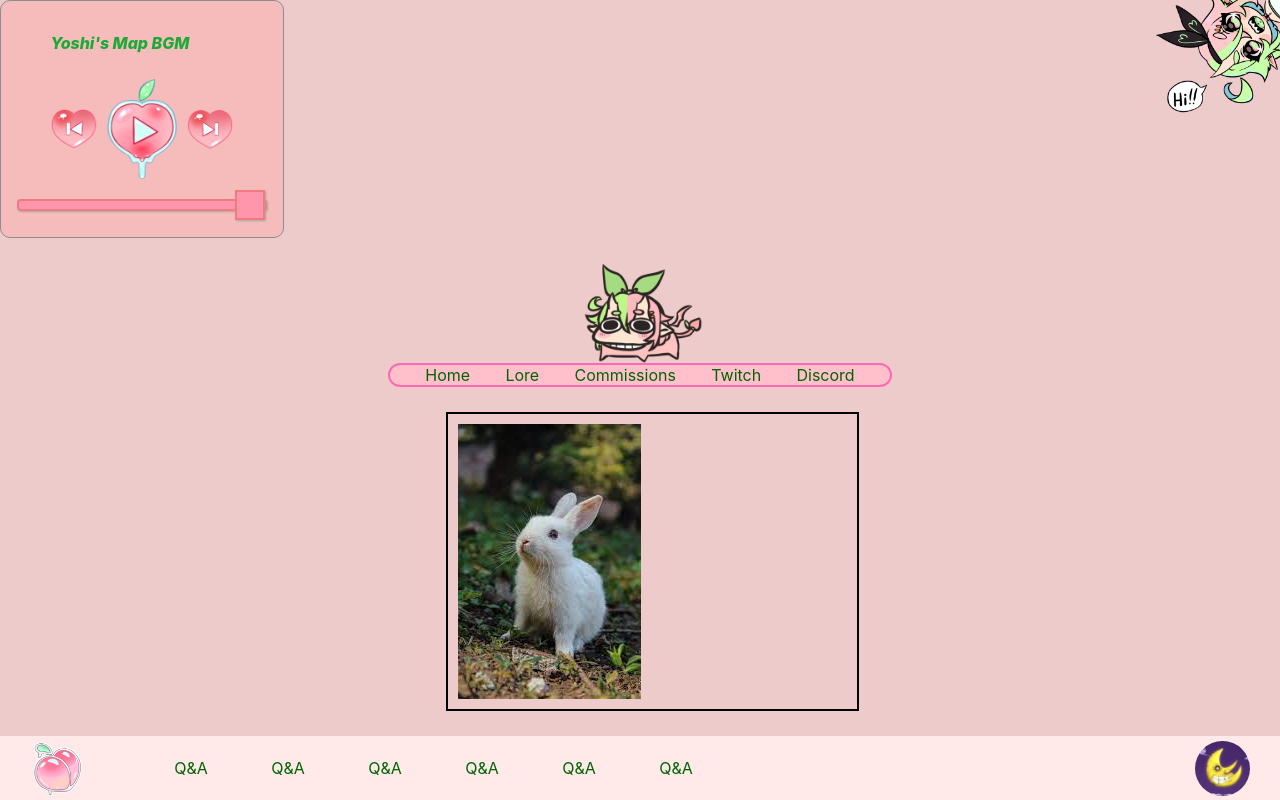
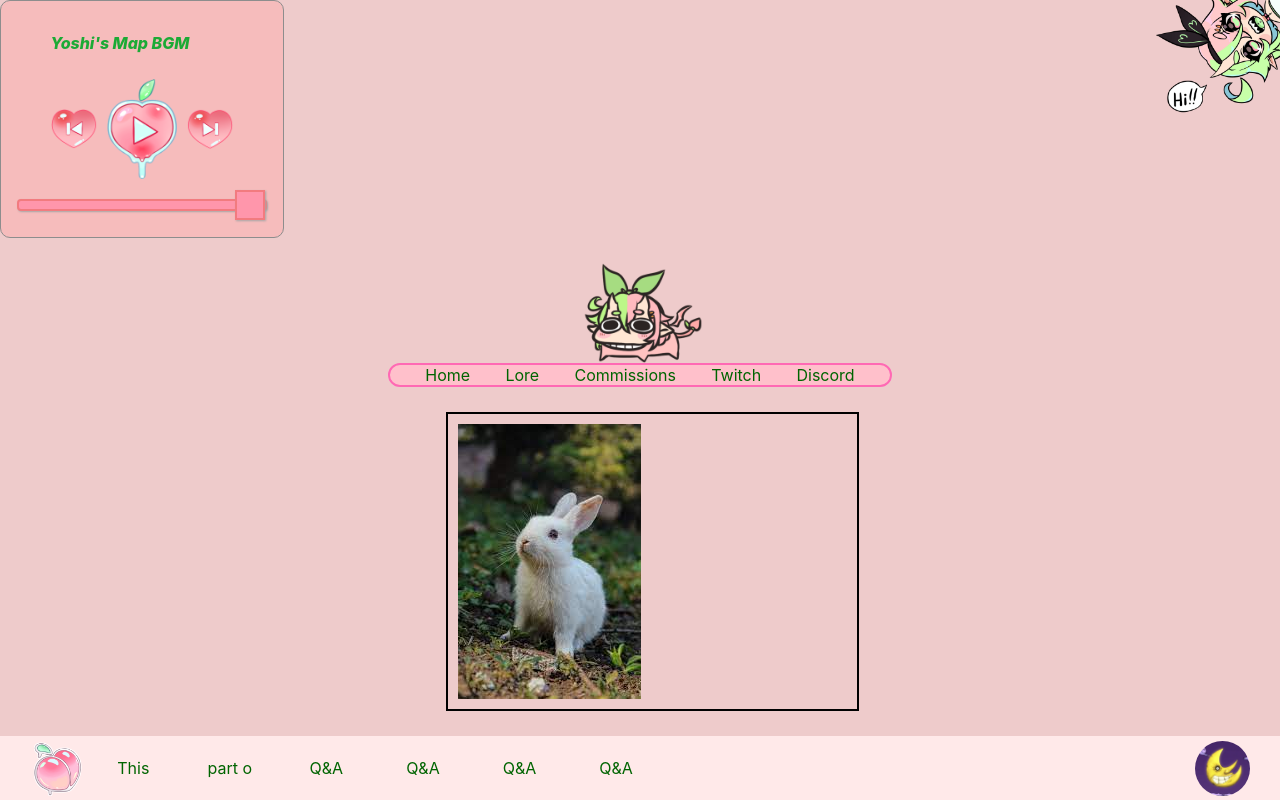
Before and after one commit to jmorales8/Bunnys-space, a React (Create React App) app in the folder ui/: page /home in a window 1280 px wide. Shown: the top 800 px of the page. Built offline with nearby package versions, Linux system fonts and the light colour scheme; no server answers.

Commit message:
add night mode to footer to finalize

```diff
--- a/ui/src/Footer/Footer.tsx
+++ b/ui/src/Footer/Footer.tsx
@@ -1,21 +1,30 @@
 import { Link } from "react-router-dom";
 import { NightModeButton } from "../components/NightModeButton/NightModeButton";
+import { useContext } from "react";
+import { ThemeContext } from "../context/ThemeContext";
+
 interface FooterButtons {
   label: string;
   path: string;
 }
 
 const footerButtons: FooterButtons[] = [
-  { label: "Q&A", path: "/Q-and-A" },
-  { label: "Q&A", path: "/Q-and-A" },
+  { label: "This", path: "/Q-and-A" },
+  { label: "part o", path: "/Q-and-A" },
   { label: "Q&A", path: "/Q-and-A" },
   { label: "Q&A", path: "/Q-and-A" },
   { label: "Q&A", path: "/Q-and-A" },
   { label: "Q&A", path: "/Q-and-A" },
 ];
 export function Footer() {
+ const themeContext = useContext(ThemeContext);
+  if (!themeContext) {
+    throw new Error("DarkMode must be used within a ThemeProvider");
+  }
+  const { isDarkMode } = themeContext;
+
   return (
-    <footer className="footer">
+    <footer className={isDarkMode ? "footer__night" : "footer"}>
       <Link className="footer__img" to="/home">
         <img src="/images/peachy.png" width="55" height="55" alt="peach"/>
       </Link>
@@ -23,7 +32,7 @@ export function Footer() {
         <div className="footer__group__buttons">
           {footerButtons.map((button) => {
             return (
-              <Link className="footer__button" to={button.path} key={button.label}>
+              <Link className={isDarkMode ? "footer__button__night" : "footer__button"} to={button.path} key={button.label}>
                 {button.label}
               </Link>
             )
--- a/ui/src/Footer/footer.scss
+++ b/ui/src/Footer/footer.scss
@@ -7,10 +7,13 @@
   position: fixed;
   bottom: 0;
   width: -webkit-fill-available;
-
   &__img {
     width: 55px;
     height: 55px;
+  }
+  &__night {
+    @extend .footer;
+    background-color: #7371ab !important;
   }
   &__group {
     display: flex;
@@ -18,22 +21,23 @@
     width: inherit;
     justify-content: space-between;
     &__buttons {
-      padding-left: 65px;
+      padding-left: 20px;
       display: grid;
       height: max-content;
       grid-template-columns: repeat(6, 1fr);
       grid-template-rows: 1fr;
-      grid-column-gap: 15px;
+      grid-column-gap: 40px;
     }
   }
   &__button {
     display: flex;
     justify-content: center;
     text-decoration: none;
+    align-items: center;
     color: darkgreen;
-    width: 80px;
-    border: 1px dashed rgba(0,0,0,0);
+    border: 1px dashed rgba(0, 0, 0, 0);
     border-radius: 20px;
+    padding: 5px;
     &:hover {
       background-color: rgb(255, 243, 245);
       border: 1px solid hotpink;
@@ -41,5 +45,16 @@
     &:active {
       background-color: rgb(255, 142, 198);
     }
+    &__night {
+      color: rgb(253, 224, 248) !important;
+      @extend .footer__button;
+      &:hover {
+        background-color: darkslateblue;
+        border: 1px solid #16136b;
+      }
+      &:active {
+        background-color: #161543;
+      }
+    }
   }
 }
```
